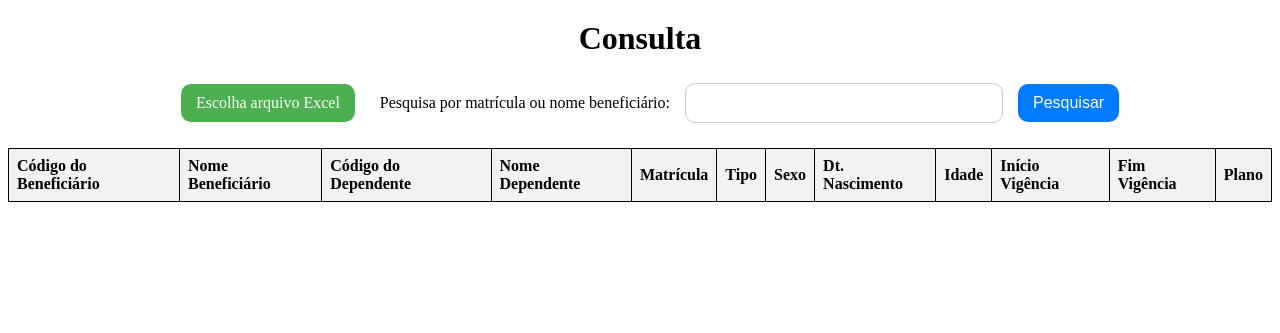
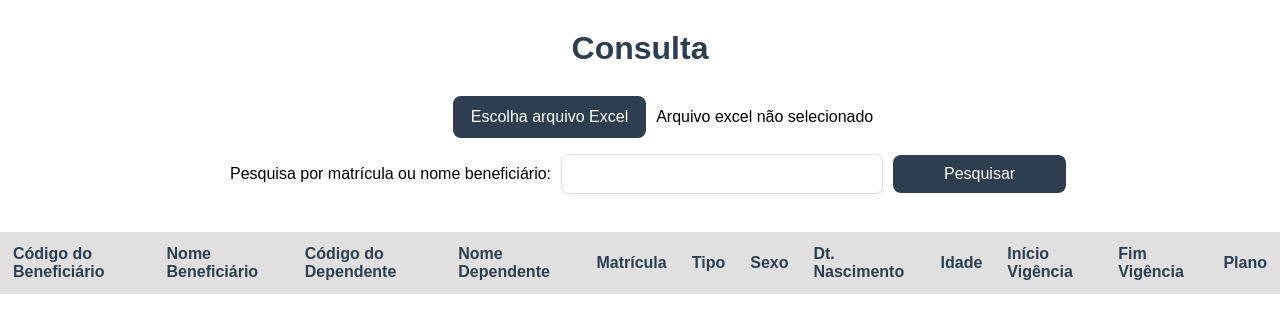
Before and after one commit to Leonardoperrella/consulta_plano, a Flask app: page / in a window 1280 px wide. Shown: the top 333 px of the page. Run offline with Flask 3, Linux system fonts and the light colour scheme; lists and menus that the app fills with data are empty.

Commit message:
feat: more professional

```diff
--- a/src/static/script.js
+++ b/src/static/script.js
@@ -4,6 +4,7 @@ const fileInput = document.getElementById('csvFileInput');
 const excelFileInput = document.getElementById('excelFileInput');
 const searchInput = document.getElementById('searchInput');
 const fileNameDisplay = document.getElementById('fileName'); // Add this line
+const excelFileNameDisplay = document.getElementById('excelFileName');
 
 excelFileInput.addEventListener('change', handleExcelFileSelect);
 searchInput.addEventListener('keypress', function (event) {
@@ -50,6 +51,11 @@ async function handleExcelFileSelect(event) {
     const file = event.target.files[0];
     if (!file) return;
 
+     if (!file) {
+        excelFileNameDisplay.textContent = '';
+        return;
+    }
+    excelFileNameDisplay.textContent = file.name;
     const formData = new FormData();
     formData.append('file', file); // 'file' é o nome do campo que o servidor espera
     try {
@@ -61,7 +67,6 @@ async function handleExcelFileSelect(event) {
 
         if (response.ok) {
             const data = await response.json();
-            console.log(data)
             if (data.error) {
                 alert('Erro ao processar o arquivo: ' + data.error);
             } else {
@@ -105,6 +110,39 @@ function displayResults(results) {
         resultsBody.appendChild(row);
     });
     document.getElementById('loading').style.display = 'none';
+    attachCopyEventListeners();
+}
+
+function attachCopyEventListeners() {
+    const cells = document.querySelectorAll('#resultsBody td');
+    cells.forEach(cell => {
+        cell.addEventListener('click', function() {
+            const text = this.textContent;
+            navigator.clipboard.writeText(text)
+                .then(() => {
+                   showToast(`Conteúdo copiado: ${text}`);
+                })
+                .catch(err => {
+
+                    console.error('Failed to copy text: ', err);
+                });
+        });
+    });
+}
+
+function showToast(message) {
+    const toast = document.createElement('div');
+    toast.textContent = message;
+        toast.style.cssText = `
+        position: fixed; top: 50%; left: 50%; transform: translate(-50%, -50%);
+        background-color: #333; color: white; padding: 10px 20px; border-radius: 5px;
+        opacity: 0.9; z-index: 1000; transition: opacity 0.5s ease-in-out;
+    `;
+    document.body.appendChild(toast);
+    setTimeout(() => {
+        toast.style.opacity = '0';
+        setTimeout(() => toast.remove(), 500); // Remove the toast after fade out
+    }, 2000); // Toast disappears after 2 seconds
 }
 
 async function searchData() {
--- a/src/static/styles.css
+++ b/src/static/styles.css
@@ -1,22 +1,30 @@
+body {
+    font-family: Arial, Helvetica, sans-serif;
+    margin: 0;
+    padding: 0;
+}
+
 h1{
     text-align: center;
-    margin-top: 20px;
+    margin-top: 30px;
+    color: #2c3e50;
 }
 
 .loading-content {
     background-color: white;
-    padding: 20px;
-    border-radius: 5px;
+    padding: 30px;
+    border-radius: 8px;
     text-align: center;
-    box-shadow: 0 0 10px rgba(0, 0, 0, 0.2);
-    display: flex;        /* Use flexbox for centering */
-    flex-direction: column; /* Arrange content vertically */
+    box-shadow: 0 4px 8px rgba(0, 0, 0, 0.1);
+    display: flex;
+    flex-direction: column;
     align-items: center;
+    gap: 15px;
 }
 
 .spinner {
-    border: 4px solid rgba(0, 0, 0, 0.1);
-    border-left-color: #007bff; /* Use a color that matches your design */
+    border: 5px solid rgba(0, 0, 0, 0.15);
+    border-left-color: #2c3e50;
     border-radius: 50%;
     width: 50px;
     height: 50px;
@@ -31,29 +39,30 @@ h1{
 table {
     width: 100%;
     border-collapse: collapse;
-    margin-top: 20px;
+    margin-top: 30px;
+    border: 1px solid #e0e0e0;
 }
 
 th,
 td{
-    border: 1px solid black;
-    padding: 8px;
+    border: 1px solid #e0e0e0;
+    padding: 12px;
     text-align: left;
 }
 
 thead {
     position: sticky;
     top: 0;
-    background-color: #f2f2f2;
-    /* Add background color for better visibility */
+    background-color: #e0e0e0;
+    color: #2c3e50;
 }
 
 tbody tr:nth-child(odd) {
-    background-color: #f9f9f9;
+    background-color: #f7f7f7;
 }
 
 tbody tr:hover {
-    background-color: #f2f2f2;
+    background-color: #e8e8e8;
 }
 
 .input-area {
@@ -61,16 +70,23 @@ tbody tr:hover {
     flex-wrap: wrap; /* Allow elements to wrap */
     align-items: center;
     justify-content: center;
-    /* Center the input area */
     margin-bottom: 20px;
+    flex-direction: column;
+}
+
+.input-area > div {
+    display: flex;
+    align-items: center;
+    gap: 10px;
+    width: 100%;
+    justify-content: center;
 }
 
 .input-area > * {  /* Add some spacing between wrapped items */
-    margin: 5px;
+    margin: 8px;
 }
 
 .input-area label {
-    margin-right: 10px;
     font-size: 16px;
     /* Adjust label font size */
 }
@@ -81,46 +97,45 @@ tbody tr:hover {
 }
 
 .input-area .file-input-label {
-    /* Style the label as a button */
-    padding: 10px 15px;
-    background-color: #4CAF50;
+    padding: 12px 18px;
+    background-color: #2c3e50;
     color: white;
-    border-radius: 10px;
+    border-radius: 8px;
     cursor: pointer;
-    margin-right: 10px;
-    /* Add some spacing */
+    transition: background-color 0.3s ease;
 }
 
 .input-area .file-input-label:hover {
-    background-color: #45a049;
+    background-color: #233140;
 }
 
 .input-area input[type="text"] {
     width: 100%; /* Make input take full width */
     max-width: 300px; /* But limit to 300px on larger screens */
     /* Remove individual height/padding from input and button */
-    height: 22px;
-    padding: 8px;
-    border: 1px solid #ccc;
-    border-radius: 10px;
+    padding: 10px;
+    border: 1px solid #e0e0e0;
+    border-radius: 8px;
+    box-shadow: 0 2px 4px rgba(0, 0, 0, 0.05);
+    transition: border-color 0.3s ease, box-shadow 0.3s ease;
     font-size: 16px;
 }
 
 
 .input-area button {
     padding: 10px 15px;
-    background-color: #007bff;
+    width: 173px;
+    background-color: #2c3e50;
     color: white;
     border: none;
-    border-radius: 10px;
+    border-radius: 8px;
     cursor: pointer;
     font-size: 16px;
-    /* Adjust button font size */
-    margin-left: 10px;
+    transition: background-color 0.3s ease;
 }
 
 .input-area button:hover {
-    background-color: #0056b3;
+    background-color: #233140;
 }
 
 #fileName {
--- a/src/templates/index.html
+++ b/src/templates/index.html
@@ -20,13 +20,17 @@
   <div class="input-area">
     <!-- <label for="csvFileInput" class="file-input-label">Escolher Arquivo</label>
     <input type="file" id="csvFileInput" accept=".csv" hidden> -->
+    <div class="file-input-container">
       <span id="fileName"></span>
       <label for="excelFileInput" class="file-input-label">Escolha arquivo Excel</label>
       <input type="file" id="excelFileInput" accept=".xlsx, .xls" hidden>
-    <span id="excelFileName"></span>
+      <span id="excelFileName">Arquivo excel não selecionado</span>
+    </div>
+    <div class="search-input-container">
       <label for="searchInput">Pesquisa por matrícula ou nome beneficiário:</label>
       <input type="text" id="searchInput" name="searchInput" >
       <button onclick="searchData()">Pesquisar</button>
+    </div>
   </div>
   <table id="resultsTable">
       <thead>
```
Also changed, not shown: other parts of src/static/styles.css (+18 -11 lines). Lines whose indentation alone changed are shown as unchanged.
